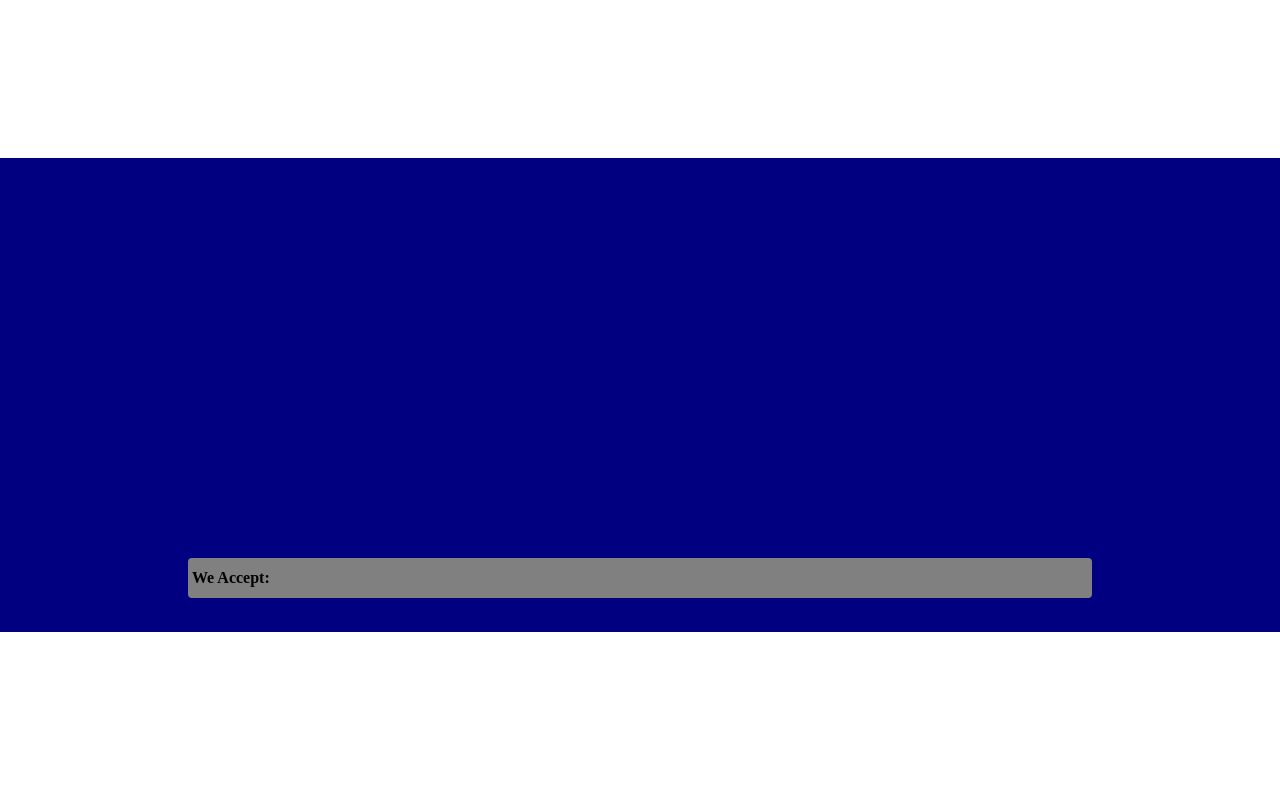
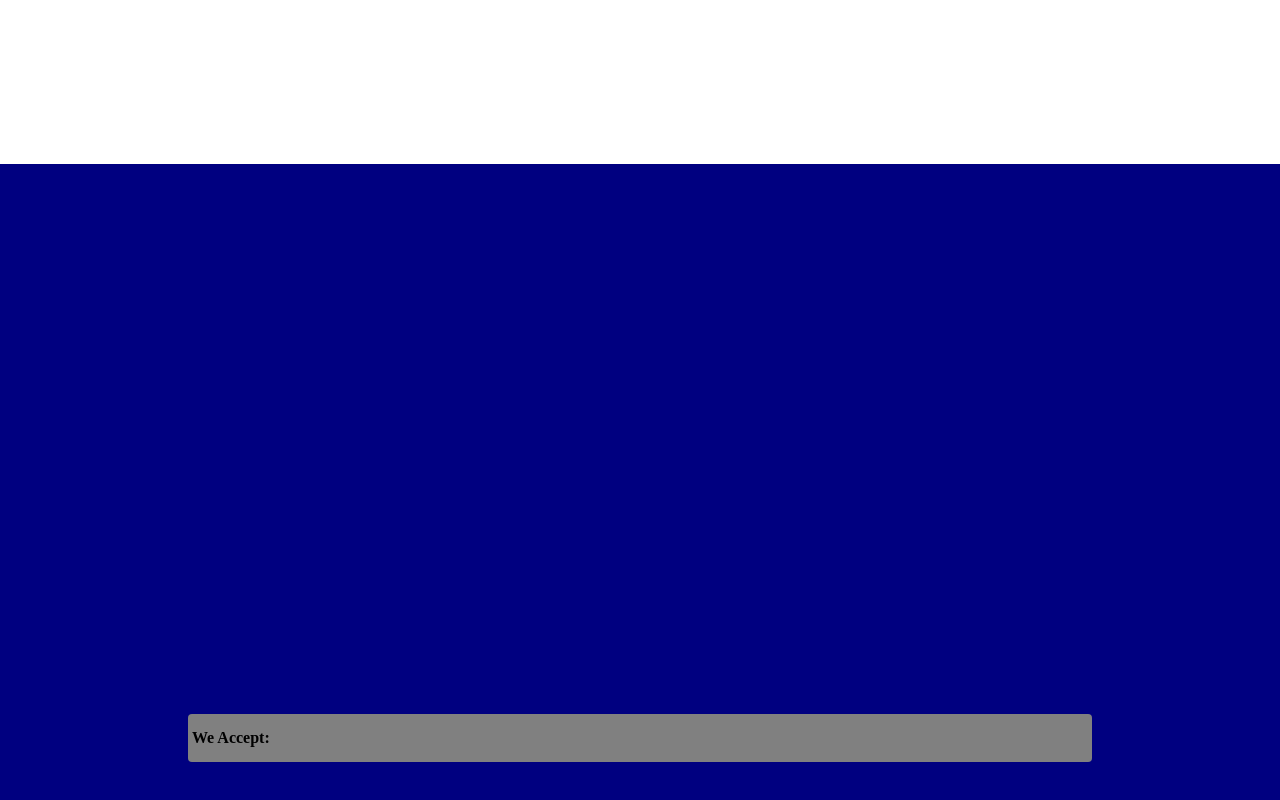
Before and after one commit to StanleyY7/legion-2.0, a React (Vite) app in the folder frontend/: page / in a window 1280 px wide. Shown: the part 1812-2612 px from the top of the page. Before the commit the page ends 2444 px from the top, so only its background shows below. Built offline with nearby package versions, Linux system fonts and the light colour scheme.

Commit message:
layout improvement

```diff
--- a/frontend/src/components/footer/footer.module.scss
+++ b/frontend/src/components/footer/footer.module.scss
@@ -1,11 +1,10 @@
 .footerContainer {
   background-color: navy;
-  height: 450px;
-  padding-bottom: 24px;
+  height: 650px;
   width: 100%;
 
   .contactSectionContainer {
-    height: 400px;
+    height: 550px;
   }
 
   .subFooterContainer {
@@ -15,7 +14,7 @@
     display: flex;
     height: 28px;
     margin: auto;
-    padding: 6px 4px;
+    padding: 10px 4px;
     width: 70%;
 
     > p {
--- a/frontend/src/components/header/header.module.scss
+++ b/frontend/src/components/header/header.module.scss
@@ -1,5 +1,5 @@
 .headerContainer {
-  height: 50px;
+  height: 56px;
   width: 100%;
 
   .topHeader {
```
